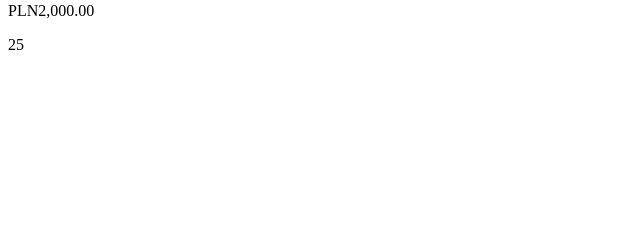
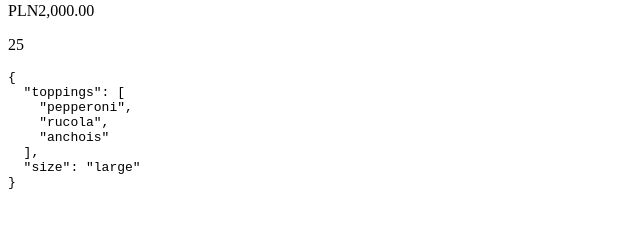
Before and after one commit to BennyKayer/basics, an Angular app: page / in a window 1280 px wide. Shown: the part 456-684 px from the top of the page, without its empty margins (0-640 px from the left). Built offline with nearby package versions, Linux system fonts and the light colour scheme.

Commit message:
Debugging with pipes

```diff
--- a/src/app/app.component.html
+++ b/src/app/app.component.html
@@ -10,3 +10,4 @@
 <p>{{ currentDate | date: "dd.MM.YYYY" }}</p>
 <p>{{ cost | currency: "PLN" }}</p>
 <p>{{ temperature | number: "1.0-0" }}</p>
+<pre>{{ pizza | json }}</pre>
--- a/src/app/app.component.ts
+++ b/src/app/app.component.ts
@@ -12,6 +12,10 @@ export class AppComponent {
     currentDate = new Date();
     cost = 2000;
     temperature = 25.3;
+    pizza = {
+        toppings: ['pepperoni', 'rucola', 'anchois'],
+        size: 'large',
+    };
 
     getName() {
         return this.name;
```
